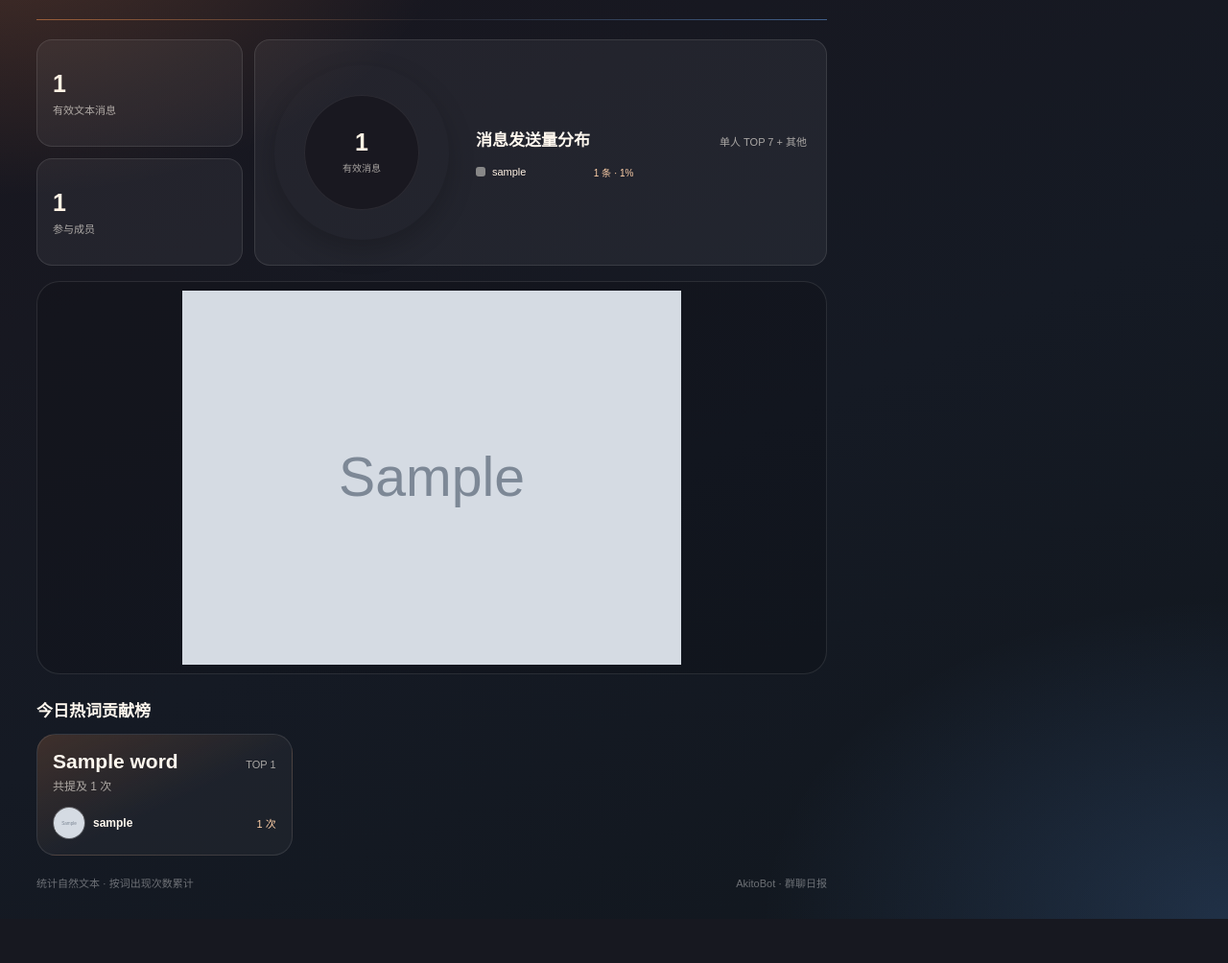
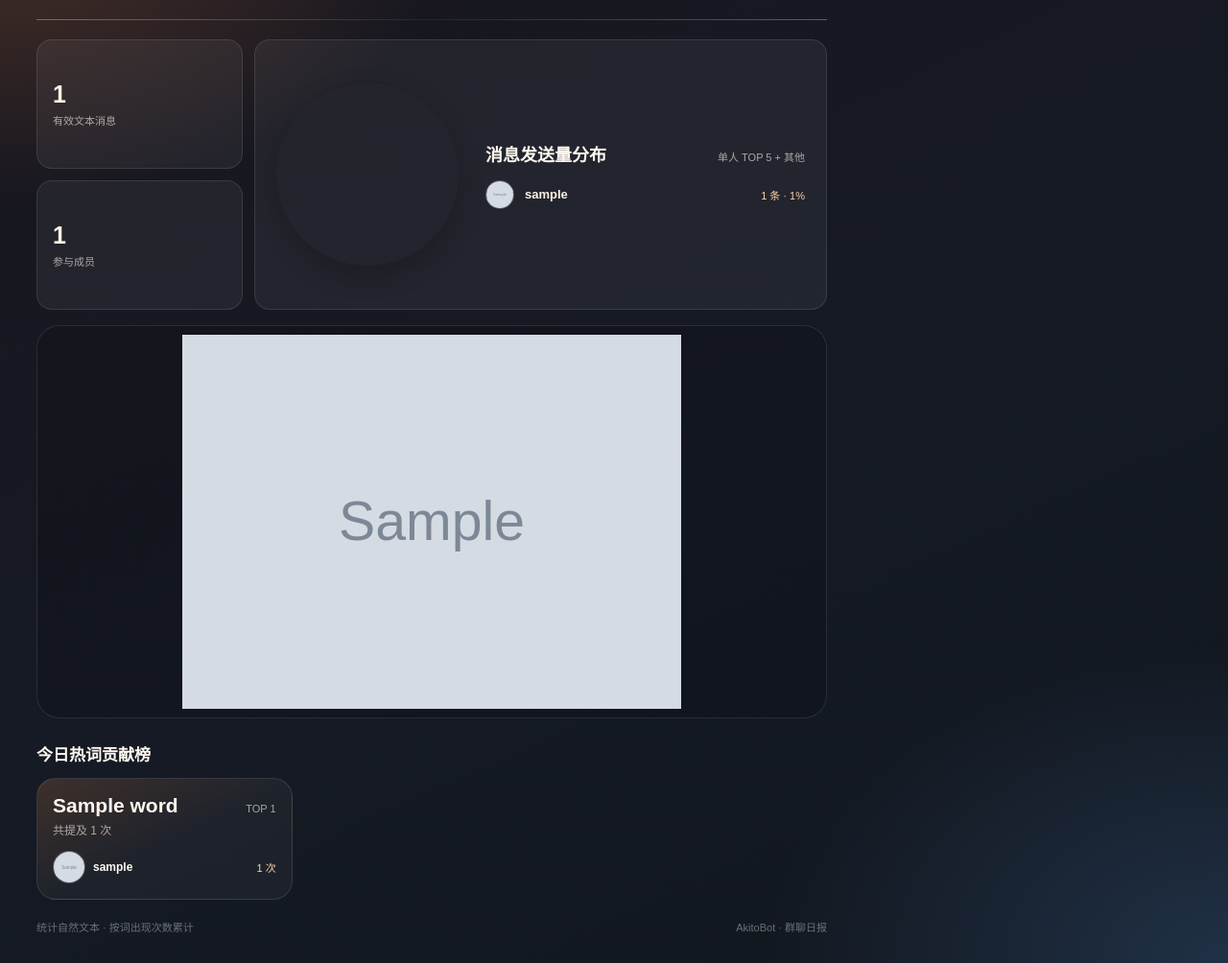
Before and after one commit to spade703-boop/AkitoBot, a Python web app: template nonebot_plugin_akito/features/daily_wordcloud/templates/daily_report.html in a window 1280 px wide. Shown: the part 93-1097 px from the top of the page at 96% size. Before the commit the page ends 1051 px from the top, so only its background shows below. Run offline with Jinja, Linux system fonts and the light colour scheme; the template is opened without the code that fills it: most values are stand-ins (such as "Sample title", 1, 10 or a date in 2020); grey boxes marked "Sample" are stand-in pictures.

Commit message:
优化群聊词云统计布局

```diff
--- a/nonebot_plugin_akito/features/daily_wordcloud/analysis.py
+++ b/nonebot_plugin_akito/features/daily_wordcloud/analysis.py
@@ -14,7 +14,7 @@ import unicodedata
 from ...core import TZ_CN, find_data_path
 from . import store
 
-MAX_WORDS = 50
+MAX_WORDS = 40
 RAW_RETENTION_DAYS = 7
 PENDING_MIDNIGHT_REFRESH_KEY = "_pending_midnight_refresh"
 
--- a/nonebot_plugin_akito/features/daily_wordcloud/render.py
+++ b/nonebot_plugin_akito/features/daily_wordcloud/render.py
@@ -24,6 +24,7 @@ _RENDER_SEMAPHORE = asyncio.Semaphore(2)
 
 _WORD_COLORS = ("#ff9f57", "#ffca80", "#79b7ff", "#9bd7ff", "#f7eee6", "#c9b8ff")
 _VOLUME_COLORS = ("#ff9750", "#ffc16b", "#f3d56b", "#79b7ff", "#5c9ded", "#8c7ae6", "#c9b8ff", "#667085")
+MESSAGE_VOLUME_VISIBLE_USERS = 5
 COMMAND_HELP_ITEMS = (
     {"command": "群聊词云 [YYYY-MM-DD]", "description": "超管查看昨天或指定日期的日报。"},
     {"command": "今日群聊词云", "description": "目标群成员可用；查看今天实时词云，同群共享 30 分钟冷却。"},
@@ -99,8 +100,8 @@ def _message_volume_data(report: dict[str, Any]) -> tuple[list[dict[str, Any]],
     if not raw_items:
         return [], ""
 
-    visible_items = raw_items[:7]
-    other_count = sum(item["count"] for item in raw_items[7:])
+    visible_items = raw_items[:MESSAGE_VOLUME_VISIBLE_USERS]
+    other_count = sum(item["count"] for item in raw_items[MESSAGE_VOLUME_VISIBLE_USERS:])
     if other_count:
         visible_items.append({"user_id": "", "nickname": "其他", "count": other_count})
 
@@ -118,6 +119,7 @@ def _message_volume_data(report: dict[str, Any]) -> tuple[list[dict[str, Any]],
                 "color": color,
                 "percentage": f"{percentage:.1f}",
                 "initial": item["nickname"][:1],
+                "avatar": qq_avatar_uri(item["user_id"]) if item["user_id"] else "",
             }
         )
         chart_segments.append(f"{color} {offset:.4f}% {end:.4f}%")
--- a/nonebot_plugin_akito/features/daily_wordcloud/templates/daily_report.html
+++ b/nonebot_plugin_akito/features/daily_wordcloud/templates/daily_report.html
@@ -31,25 +31,24 @@
   h1 { margin: 8px 0 0; font-size: 34px; line-height: 1.1; }
   .date { font-size: 15px; font-weight: 700; color: #ffd0a9; }
   .rule { height: 1px; margin: 20px 0; background: linear-gradient(90deg, rgba(255,151,80,.5), rgba(255,255,255,.06), rgba(111,174,255,.48)); }
-  .stats { display: grid; grid-template-columns: minmax(170px, .72fr) minmax(0, 2fr); gap: 12px; min-height: 236px; }
+  .stats { display: grid; grid-template-columns: minmax(170px, .72fr) minmax(0, 2fr); gap: 12px; min-height: 282px; }
   .stats-summary { display: grid; grid-template-rows: repeat(2, minmax(0, 1fr)); gap: 12px; }
   .stat { display: flex; flex-direction: column; justify-content: center; padding: 14px 16px; border: 1px solid var(--line); border-radius: 16px; background: var(--surface); }
   .stat b { display: block; font-size: 25px; color: #fff2e4; }
   .stat span { display: block; margin-top: 4px; font-size: 11px; color: var(--muted); }
-  .volume-card { display: grid; grid-template-columns: 190px minmax(0, 1fr); align-items: center; gap: 20px; min-width: 0; padding: 18px 20px; border: 1px solid var(--line); border-radius: 16px; background: var(--surface); }
-  .volume-chart { position: relative; width: 182px; height: 182px; border-radius: 50%; box-shadow: 0 10px 28px rgba(0,0,0,.20); }
-  .volume-hole { position: absolute; inset: 31px; display: flex; flex-direction: column; align-items: center; justify-content: center; border-radius: 50%; background: #191820; box-shadow: inset 0 0 0 1px rgba(255,255,255,.08); }
-  .volume-hole b { font-size: 25px; line-height: 1; color: #fff2e4; }
-  .volume-hole span { margin-top: 6px; color: var(--muted); font-size: 10px; }
+  .volume-card { display: grid; grid-template-columns: 198px minmax(0, 1fr); align-items: center; gap: 20px; min-width: 0; padding: 20px 22px; border: 1px solid var(--line); border-radius: 16px; background: var(--surface); }
+  .volume-chart { position: relative; width: 190px; height: 190px; border-radius: 50%; box-shadow: 0 10px 28px rgba(0,0,0,.20); }
   .volume-info { min-width: 0; }
   .volume-head { display: flex; align-items: baseline; justify-content: space-between; gap: 10px; }
-  .volume-title { font-size: 17px; font-weight: 800; }
+  .volume-title { font-size: 18px; font-weight: 800; }
   .volume-note { color: var(--muted); font-size: 11px; white-space: nowrap; }
-  .volume-legend { display: grid; grid-template-columns: repeat(2, minmax(0, 1fr)); gap: 8px 16px; margin-top: 15px; }
-  .volume-item { display: grid; grid-template-columns: 10px minmax(0, 1fr) auto; align-items: center; gap: 7px; min-width: 0; }
-  .volume-swatch { width: 10px; height: 10px; border-radius: 3px; }
-  .volume-name { min-width: 0; overflow: hidden; text-overflow: ellipsis; white-space: nowrap; color: #fff2e4; font-size: 11px; }
-  .volume-count { color: #ffd0a9; font-size: 10px; white-space: nowrap; }
+  .volume-legend { display: grid; gap: 9px; margin-top: 15px; }
+  .volume-item { display: grid; grid-template-columns: 32px minmax(0, 1fr) auto; align-items: center; gap: 9px; min-width: 0; }
+  .volume-avatar { position: relative; width: 30px; height: 30px; overflow: hidden; border: 1px solid rgba(255,255,255,.13); border-radius: 50%; background: rgba(255,255,255,.11); }
+  .volume-avatar span { position: absolute; inset: 0; display: flex; align-items: center; justify-content: center; color: #fff2e4; font-size: 12px; font-weight: 800; }
+  .volume-avatar img { position: absolute; inset: 0; width: 100%; height: 100%; object-fit: cover; }
+  .volume-name { min-width: 0; overflow: hidden; text-overflow: ellipsis; white-space: nowrap; color: #fff2e4; font-size: 13px; font-weight: 700; }
+  .volume-count { color: #ffd0a9; font-size: 11px; white-space: nowrap; }
   .volume-empty { color: var(--muted); font-size: 12px; }
   .cloud { margin-top: 16px; height: 410px; display: flex; align-items: center; justify-content: center; border: 1px solid var(--line); border-radius: 24px; background: rgba(0,0,0,.12); overflow: hidden; }
   .cloud img { width: 820px; height: 390px; object-fit: contain; }
@@ -90,15 +89,13 @@
     </div>
     <div class="volume-card">
       {% if message_volume %}
-      <div class="volume-chart" style="{{ volume_chart_style }}">
-        <div class="volume-hole"><b>{{ message_count }}</b><span>有效消息</span></div>
-      </div>
+      <div class="volume-chart" style="{{ volume_chart_style }}"></div>
       <div class="volume-info">
-        <div class="volume-head"><div class="volume-title">消息发送量分布</div><div class="volume-note">单人 TOP 7 + 其他</div></div>
+        <div class="volume-head"><div class="volume-title">消息发送量分布</div><div class="volume-note">单人 TOP 5 + 其他</div></div>
         <div class="volume-legend">
           {% for item in message_volume %}
           <div class="volume-item">
-            <span class="volume-swatch" style="background: {{ item.color }}"></span>
+            <span class="volume-avatar"><span>{{ item.initial }}</span>{% if item.avatar %}<img src="{{ item.avatar }}" alt="" onerror="this.style.display='none'">{% endif %}</span>
             <span class="volume-name">{{ item.nickname }}</span>
             <span class="volume-count">{{ item.count }} 条 · {{ item.percentage }}%</span>
           </div>
```
Also changed, not shown: PLUGIN_MAINTENANCE.md (+1 -1 lines), tests/features/daily_wordcloud/test_analysis.py (+1 -1 lines), tests/features/daily_wordcloud/test_render.py (+19 -8 lines), README.md.
